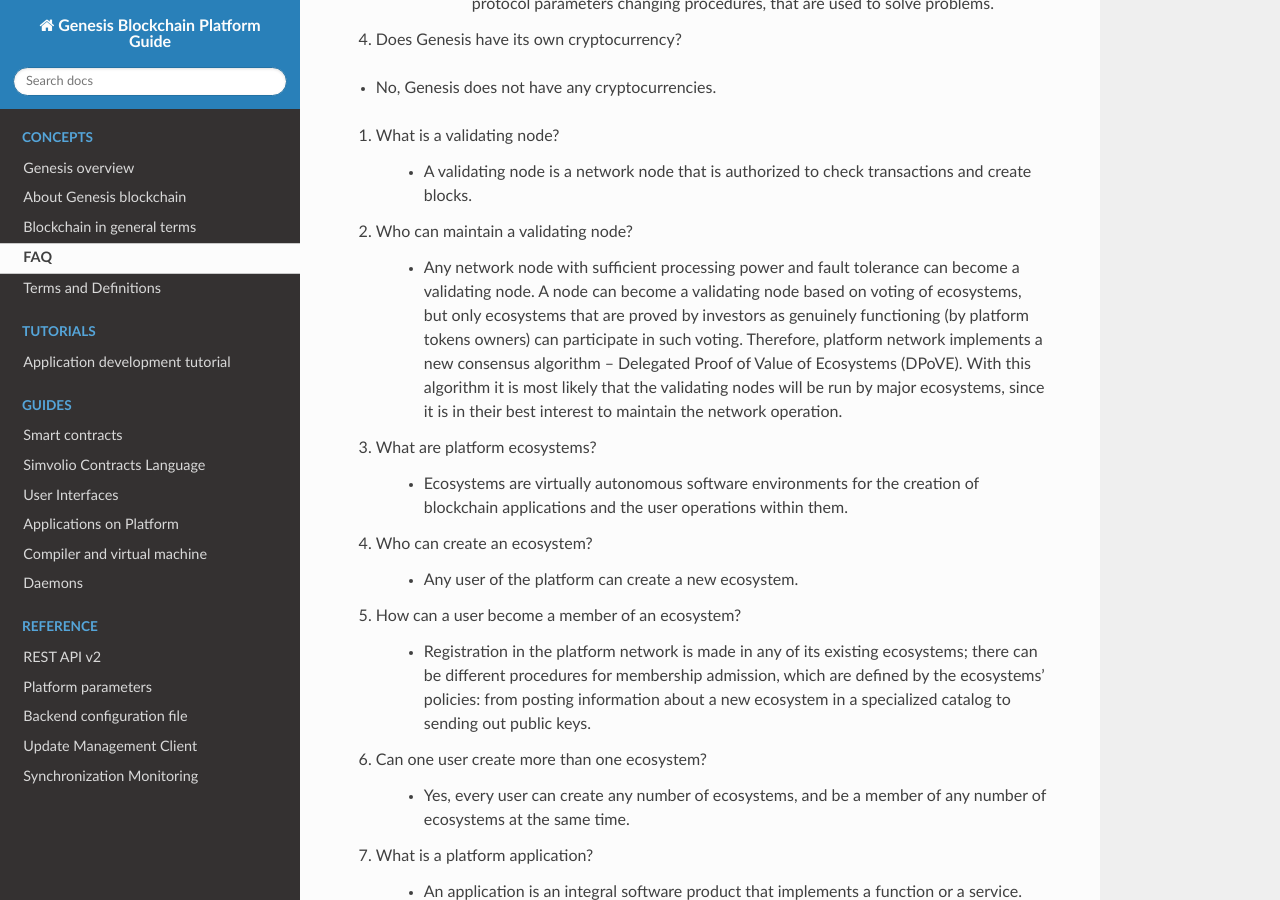
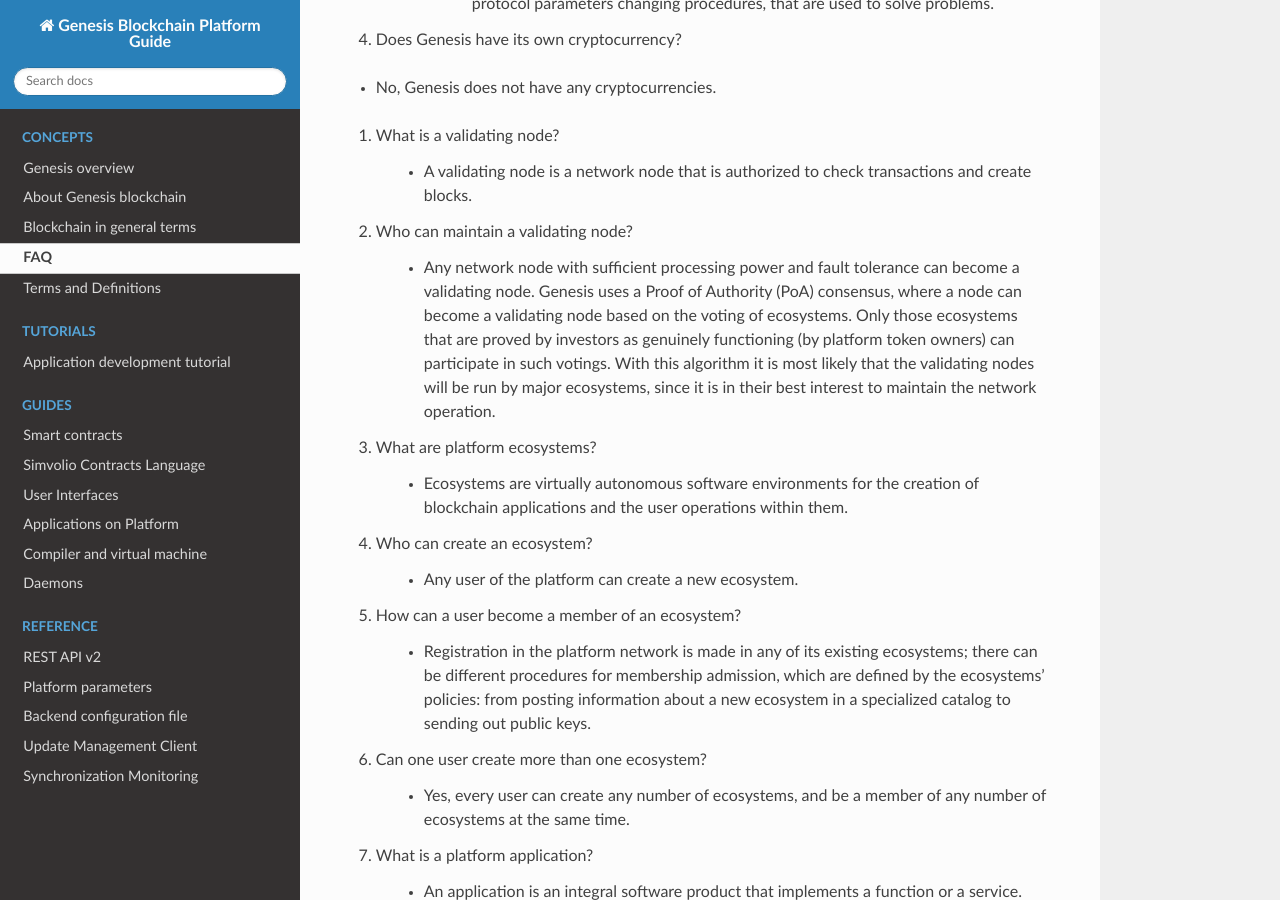
Before and after one commit to AplaProject/apla-docs-en, a Sphinx documentation site: the page built from source/concepts/faq.rst, in a window 1280 px wide and 900 px high, scrolled down 744 px. Built offline with Sphinx 7.4.7 and the Read the Docs theme 2.0.0, drawn with Linux system fonts in a browser that asks for light colours.

Commit message:
change consensus description in FAQ

```diff
--- a/source/concepts/faq.rst
+++ b/source/concepts/faq.rst
@@ -39,7 +39,7 @@
 
 #. Who can maintain a validating node?
 
-    - Any network node with sufficient processing power and fault tolerance can become a validating node. A node can become a validating node based on voting of ecosystems, but only ecosystems that are proved by investors as genuinely functioning (by platform tokens owners) can participate in such voting. Therefore, platform network implements a new consensus algorithm – Delegated Proof of Value of Ecosystems (DPoVE). With this algorithm it is most likely that the validating nodes will be run by major ecosystems, since it is in their best interest to maintain the network operation.
+    - Any network node with sufficient processing power and fault tolerance can become a validating node. |platform| uses a Proof of Authority (PoA) consensus, where a node can become a validating node based on the voting of ecosystems. Only those ecosystems that are proved by investors as genuinely functioning (by platform token owners) can participate in such votings. With this algorithm it is most likely that the validating nodes will be run by major ecosystems, since it is in their best interest to maintain the network operation.
 
 #. What are platform ecosystems?
 
```
